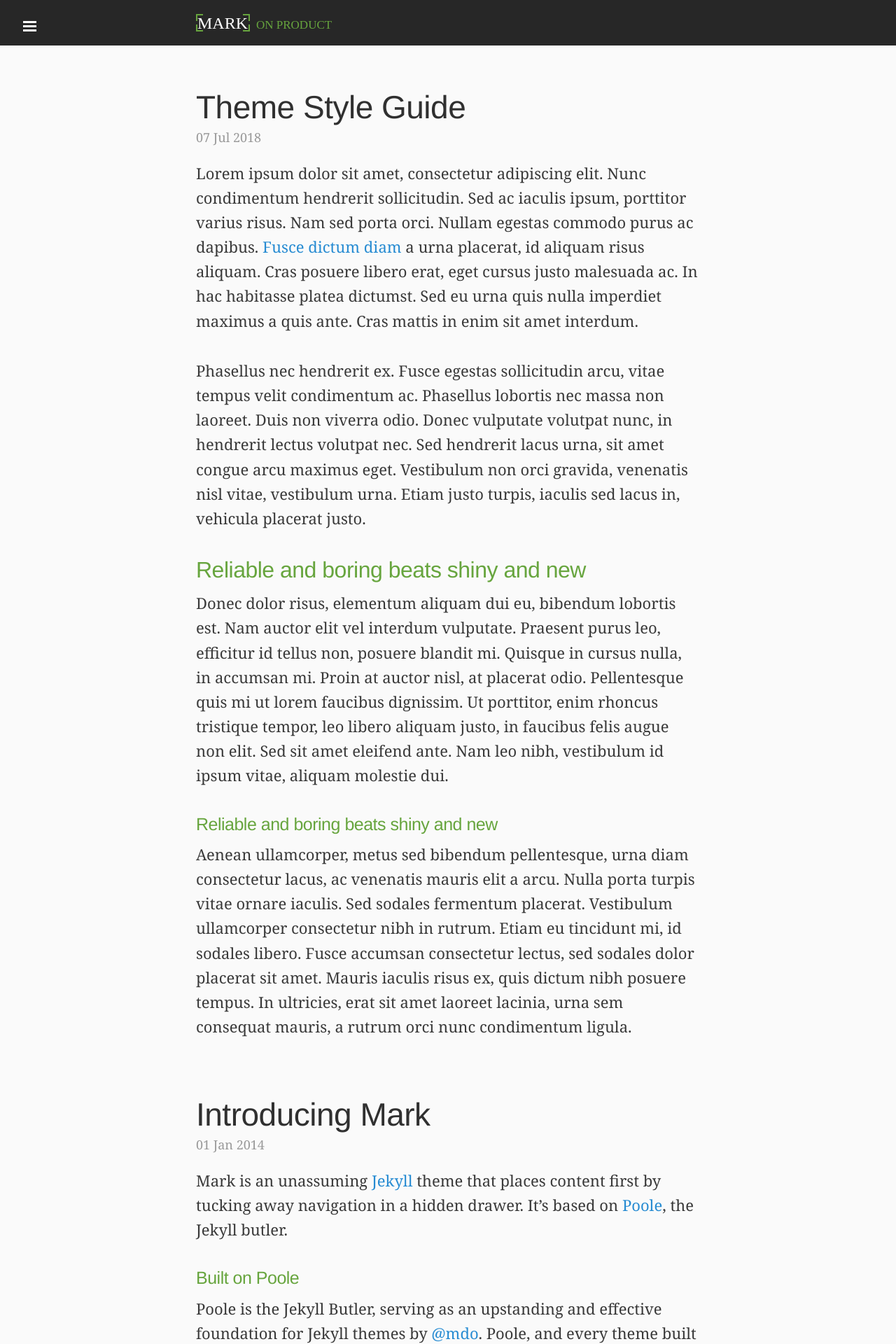
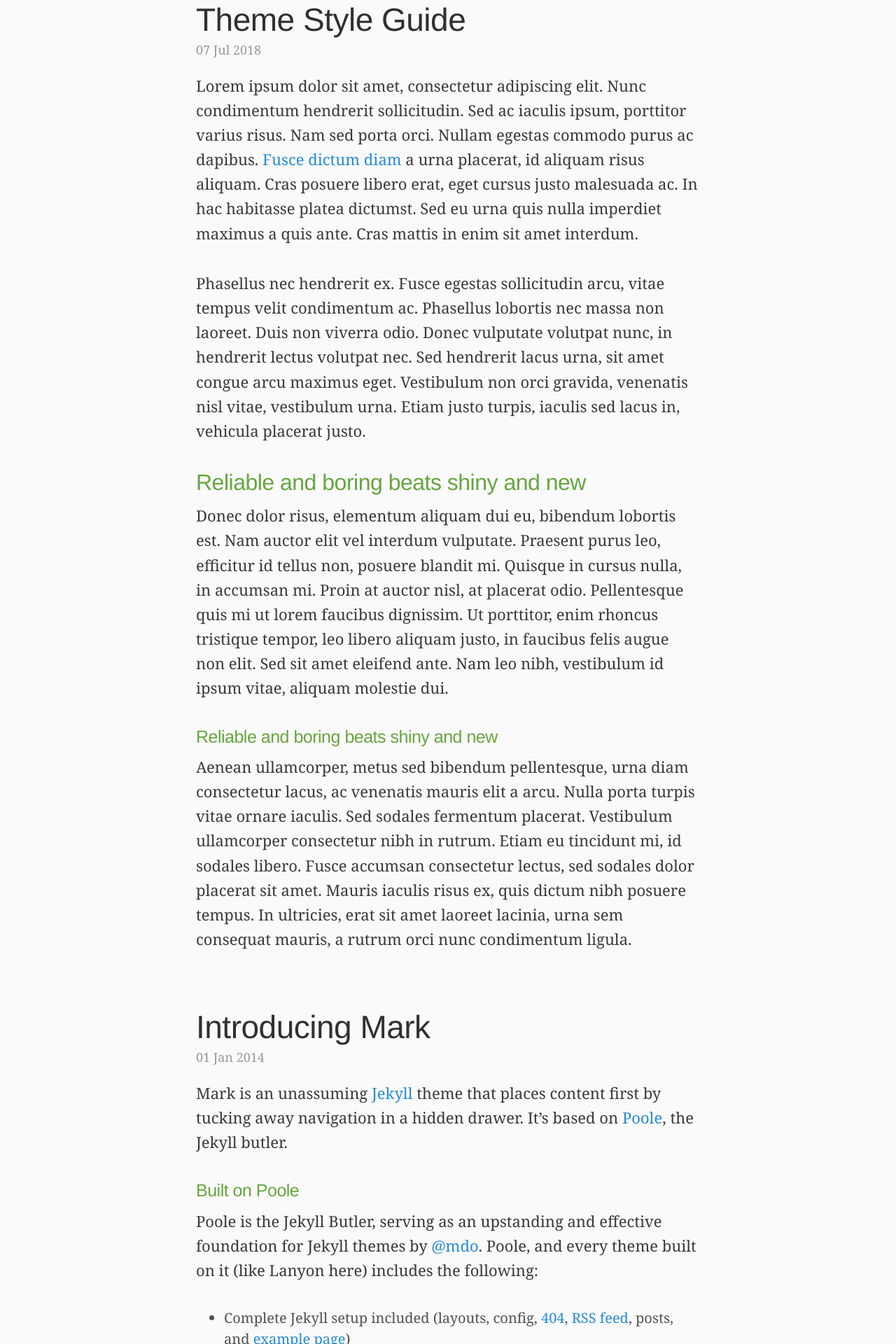
Before and after one commit to markthelefty/markthelefty.github.io, a Jekyll site: the page built from index.html, in a window 1280 px wide. Shown: the top 1920 px of the page at 70% size. Built offline with Jekyll 4.4.1, drawn with Linux system fonts in a browser that asks for light colours; some web fonts are replaced; Markdown is read by kramdown in place of the engine named in the settings; the list of posts is cut into pages by our own code.

Commit message:
cut tries

```diff
--- a/_layouts/default.html
+++ b/_layouts/default.html
@@ -6,19 +6,10 @@
   <body>
 
 
-
     <!-- Wrap is the content to shift when toggling the sidebar. We wrap the
          content to avoid any CSS collisions with our real content. -->
     <div class="wrap">
-      <div class="masthead">
-        <div class="container">
-          <label for="sidebar-checkbox" class="sidebar-toggle"></label>
 
-          <h3 class="masthead-title">
-            <a href="/" title="Home"><img src="/public/theme-assets/img/logo.svg" alt="Mark On Product Logo"></a>
-          </h3>
-        </div>
-      </div>
 
       <div class="container content">
         {{ content }}
```
